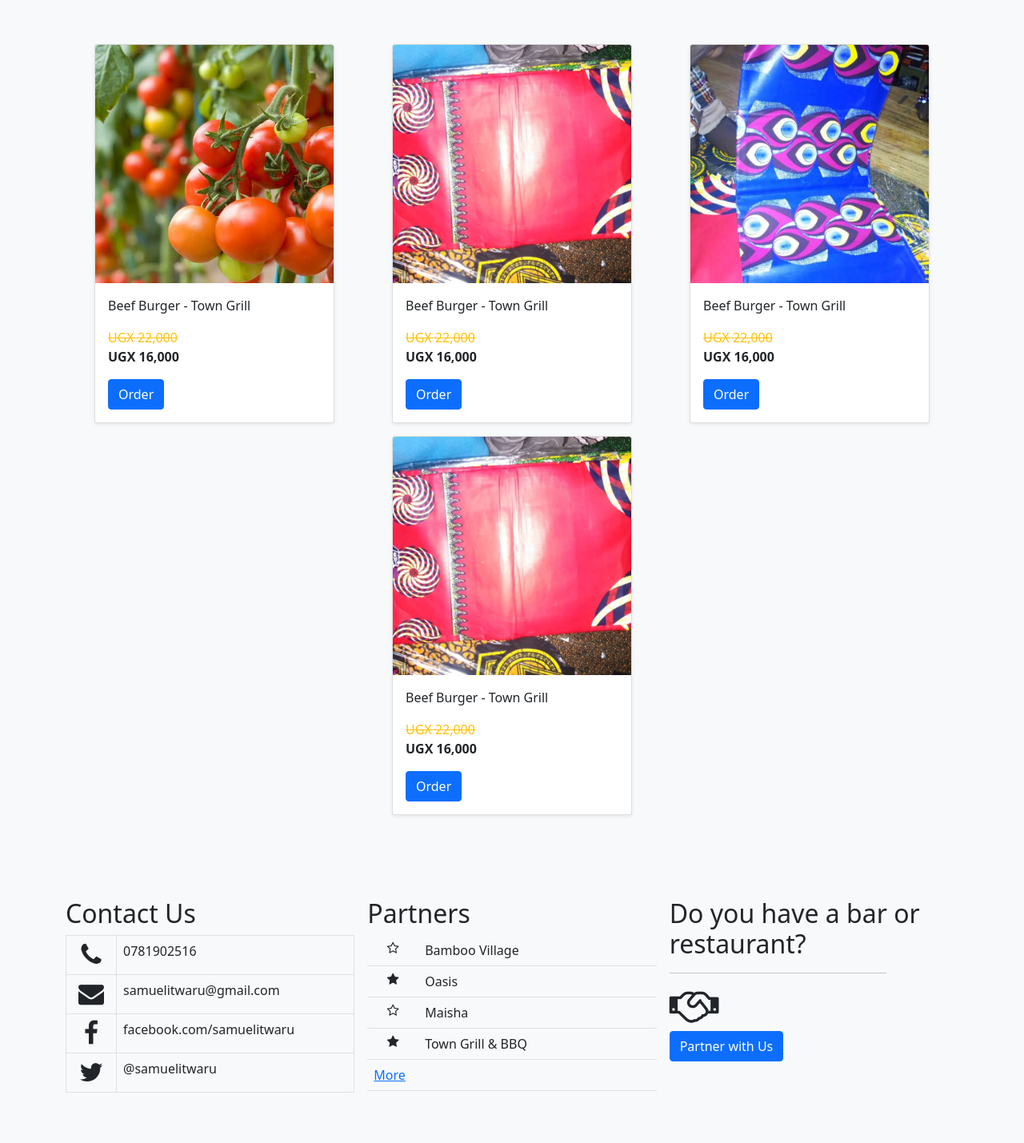
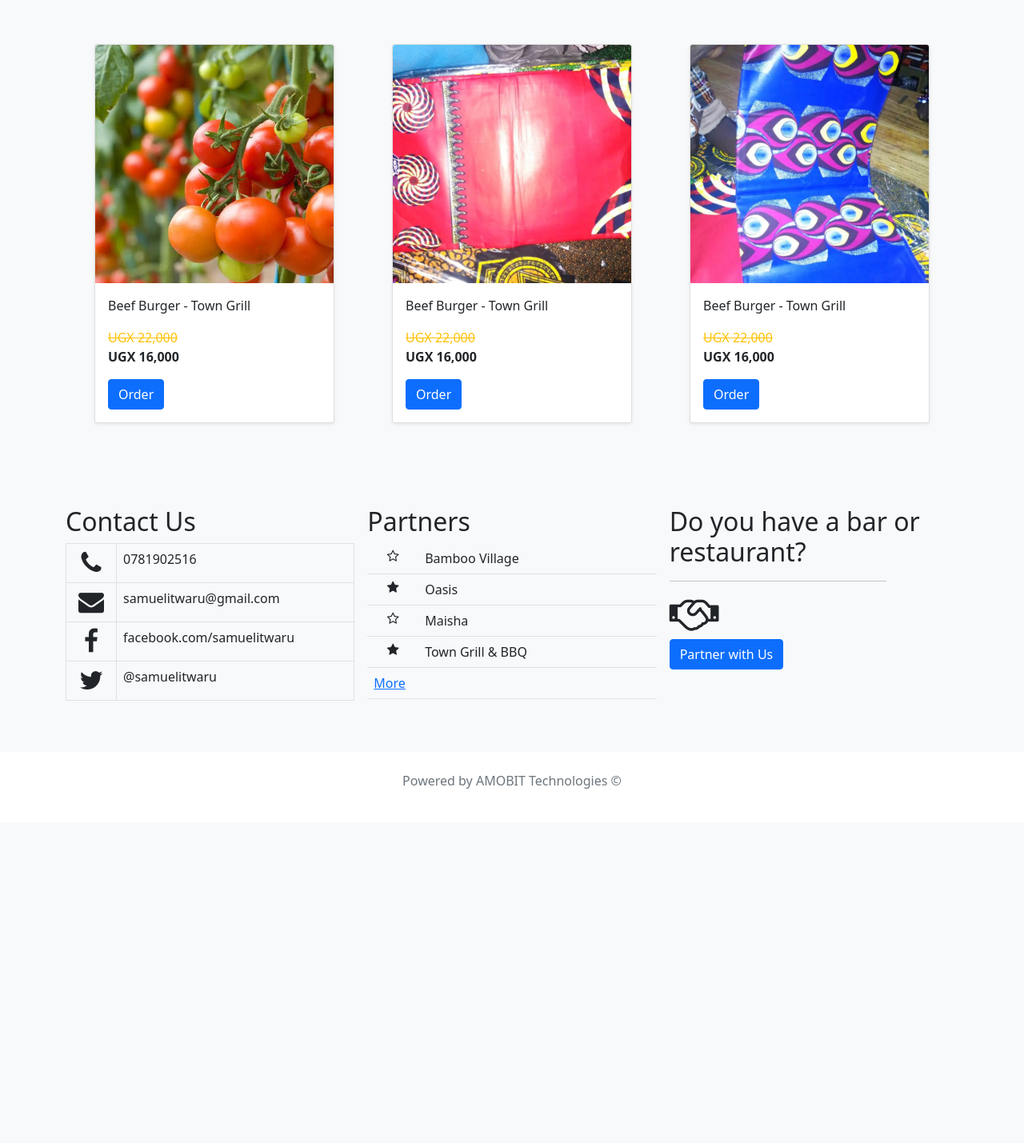
Before and after one commit to samuelitwaru/clickeat-webiste, a Flask app: page / in a window 1280 px wide. Shown: the part 507-1936 px from the top of the page at 80% size. After the commit the page ends 1493 px from the top, so only its background shows below. Run offline with Flask 2, Linux system fonts and the light colour scheme; some libraries are stand-ins or nearby versions.

Commit message:
removed i product from interface

```diff
--- a/app/templates/index/products.html
+++ b/app/templates/index/products.html
@@ -51,23 +51,6 @@
                     </div>
                 </div>
             </div>
-
-            <div class="width-300 my-2">
-                <div class="card shadow-sm">
-                    <a href="{{url_for('product.get_product', product_id=1)}}">
-                        <img class="bd-placeholder-img card-img-top hover-scale hover-opaque skeleton-loader-image" width="100%" src="{{url_for('static', filename='img/banner2.jpg')}}" />
-                    </a>
-
-                    <div class="card-body">
-                        <p class="card-text">Beef Burger - Town Grill</p>
-                        <strike class="text-warning">UGX 22,000</strike>
-                        <p><strong>UGX 16,000</strong></p>
-                        <div class="d-flex justify-content-between align-items-center">
-                            <a href="{{url_for('product.get_product', product_id=1)}}" class="btn btn-primary hover-scale-2">Order</a>
-                        </div>
-                    </div>
-                </div>
-            </div>
         </div>
     </div>
 </div>
```
